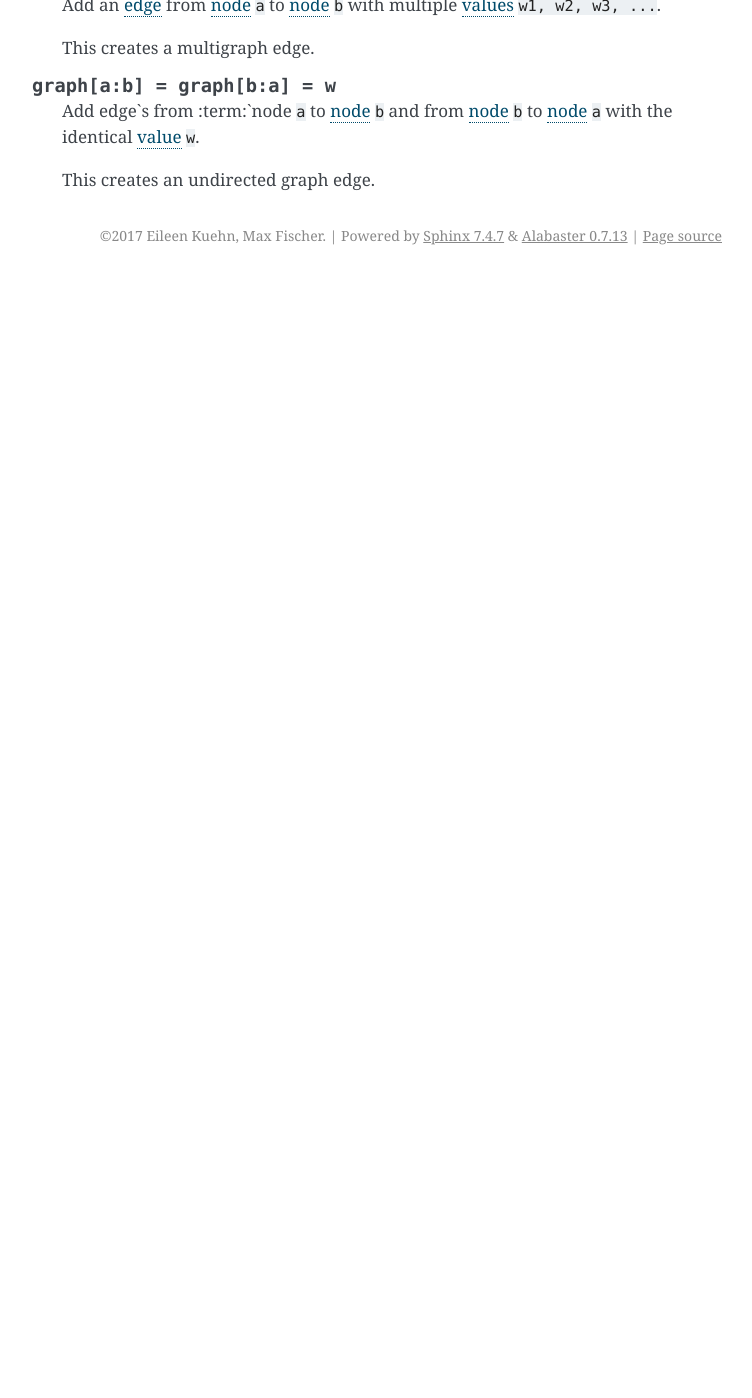
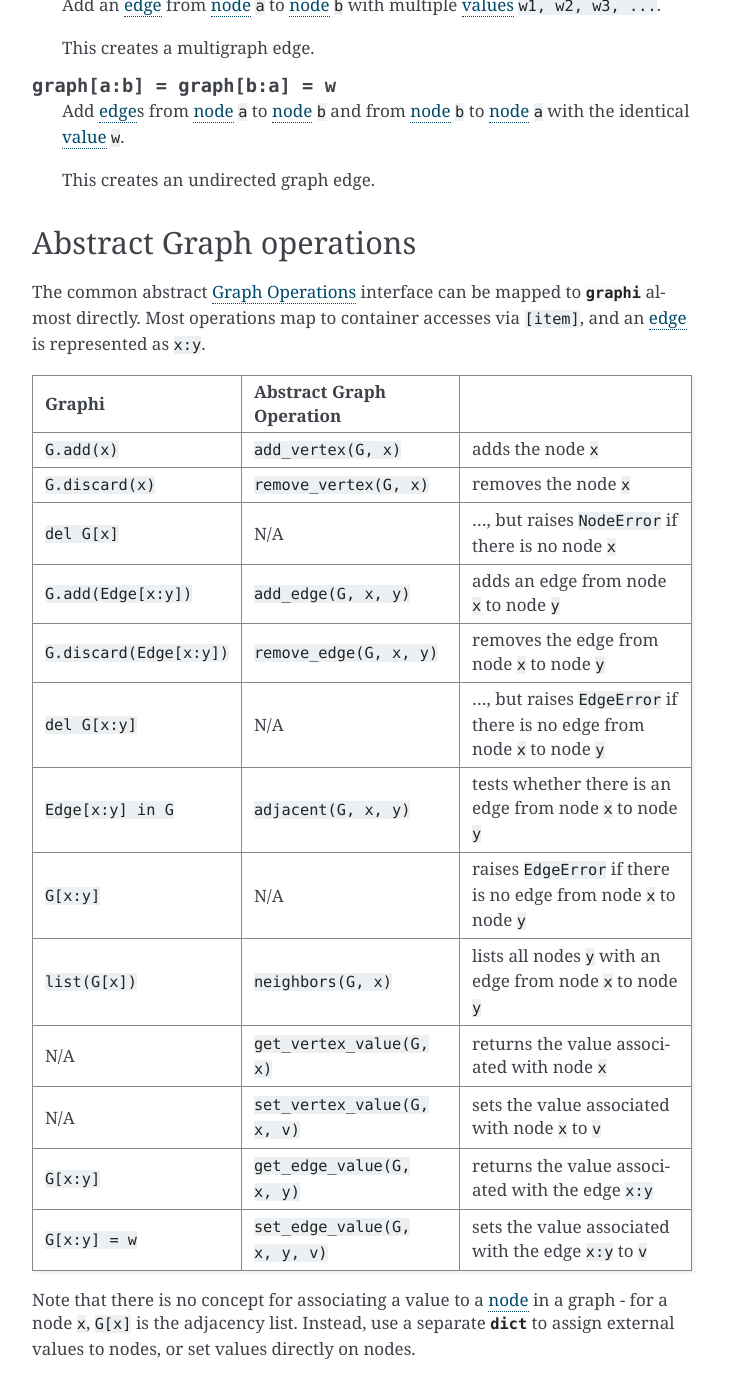
Before and after one commit to MaineKuehn/graphi, a Sphinx documentation site: the page built from docs/source/common_ops.rst, in a window 1280 px wide and 1400 px high, scrolled down 1934 px. Shown: the whole window, without its empty margins (388-1140 px from the left). Built offline with Sphinx 7.4.7, drawn with Linux system fonts in a browser that asks for light colours; formulas are drawn with MathJax 3; before the commit the page ends 2209 px from its top, so only the background shows below that; some of the changed text lies outside the part shown.

Commit message:
added mapping from abstract common graph operations to graphi

```diff
--- a/docs/source/common_ops.rst
+++ b/docs/source/common_ops.rst
@@ -107,9 +107,52 @@ However, other graph types can be created with standard language features.
 
 .. describe:: graph[a:b] = graph[b:a] = w
 
-    Add :term:`edge`s from :term:`node` ``a`` to :term:`node` ``b`` and
+    Add :term:`edge`\ s from :term:`node` ``a`` to :term:`node` ``b`` and
     from :term:`node` ``b`` to :term:`node` ``a``
     with
     the identical :term:`value <edge value>` ``w``.
 
     This creates an undirected graph edge.
+
+Abstract Graph operations
++++++++++++++++++++++++++
+
+The common abstract `Graph Operations`_ interface can be mapped to :py:mod:`graphi` almost directly.
+Most operations map to container accesses via ``[item]``, and an :term:`edge` is represented as ``x:y``.
+
++--------------------------+--------------------------------+-----------------------------------------------------------------------------------+
+| Graphi                   | Abstract Graph Operation       |                                                                                   |
++==========================+================================+===================================================================================+
+| ``G.add(x)``             | ``add_vertex(G, x)``           | adds the node ``x``                                                               |
++--------------------------+--------------------------------+-----------------------------------------------------------------------------------+
+| ``G.discard(x)``         | ``remove_vertex(G, x)``        | removes the node ``x``                                                            |
++--------------------------+--------------------------------+-----------------------------------------------------------------------------------+
+| ``del G[x]``             | N/A                            | ..., but raises ``NodeError`` if there is no node ``x``                           |
++--------------------------+--------------------------------+-----------------------------------------------------------------------------------+
+| ``G.add(Edge[x:y])``     | ``add_edge(G, x, y)``          | adds an edge from node ``x`` to node ``y``                                        |
++--------------------------+--------------------------------+-----------------------------------------------------------------------------------+
+| ``G.discard(Edge[x:y])`` | ``remove_edge(G, x, y)``       | removes the edge from node ``x`` to node ``y``                                    |
++--------------------------+--------------------------------+-----------------------------------------------------------------------------------+
+| ``del G[x:y]``           | N/A                            | ..., but raises ``EdgeError`` if there is no edge from node ``x`` to node ``y``   |
++--------------------------+--------------------------------+-----------------------------------------------------------------------------------+
+| ``Edge[x:y] in G``       | ``adjacent(G, x, y)``          | tests whether there is an edge from node ``x`` to node ``y``                      |
++--------------------------+--------------------------------+-----------------------------------------------------------------------------------+
+| ``G[x:y]``               | N/A                            | raises ``EdgeError`` if there is no edge from node ``x`` to node ``y``            |
++--------------------------+--------------------------------+-----------------------------------------------------------------------------------+
+| ``list(G[x])``           | ``neighbors(G, x)``            | lists all nodes ``y`` with an edge from node ``x`` to node ``y``                  |
++--------------------------+--------------------------------+-----------------------------------------------------------------------------------+
+| N/A                      | ``get_vertex_value(G, x)``     | returns the value associated with node ``x``                                      |
++--------------------------+--------------------------------+-----------------------------------------------------------------------------------+
+| N/A                      | ``set_vertex_value(G, x, v)``  | sets the value associated with node ``x`` to ``v``                                |
++--------------------------+--------------------------------+-----------------------------------------------------------------------------------+
+| ``G[x:y]``               | ``get_edge_value(G, x, y)``    | returns the value associated with the edge ``x:y``                                |
++--------------------------+--------------------------------+-----------------------------------------------------------------------------------+
+| ``G[x:y] = w``           | ``set_edge_value(G, x, y, v)`` | sets the value associated with the edge ``x:y`` to ``v``                          |
++--------------------------+--------------------------------+-----------------------------------------------------------------------------------+
+
+Note that there is no concept for associating a value to a :term:`node` in a graph -
+for a node ``x``, ``G[x]`` is the adjacency list.
+Instead, use a separate :py:class:`dict` to assign external values to nodes,
+or set values directly on nodes.
+
+.. _`Graph Operations`: https://en.wikipedia.org/wiki/Graph_(abstract_data_type)
```
